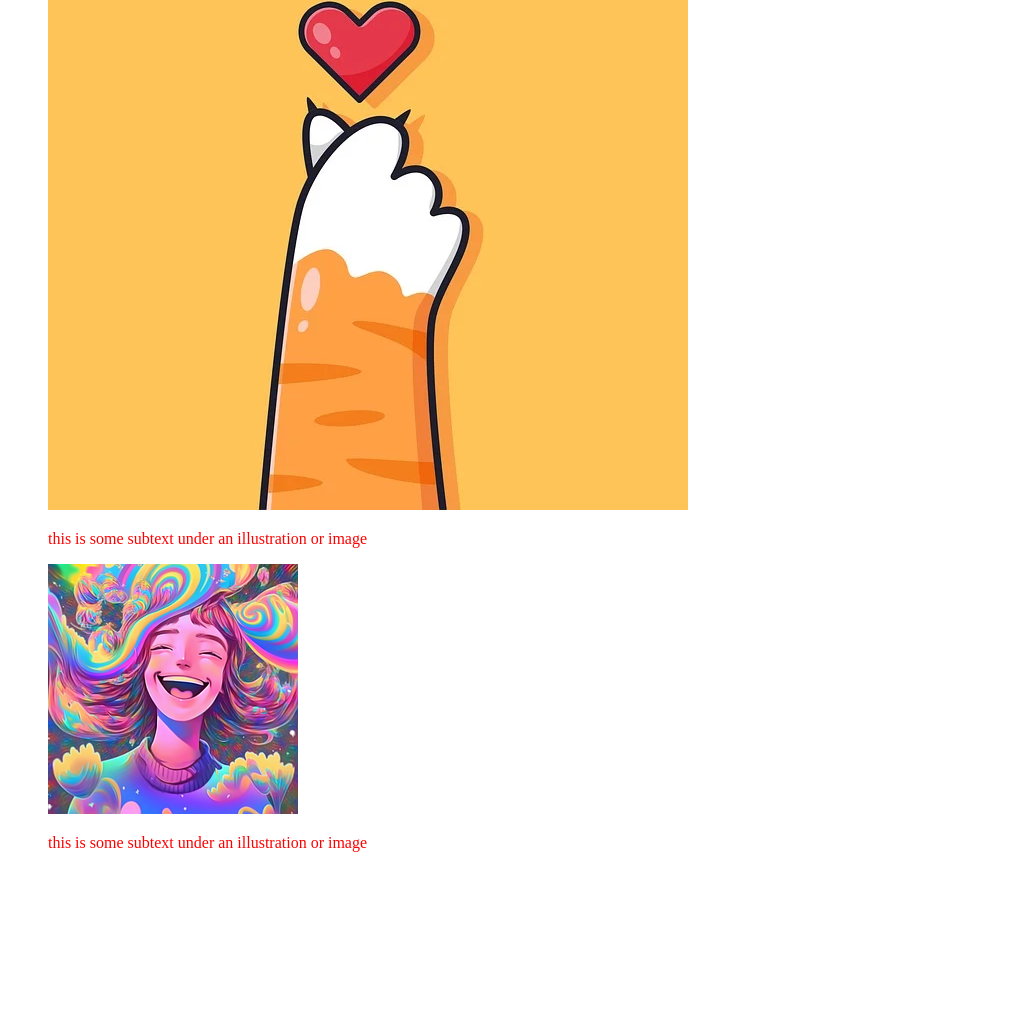
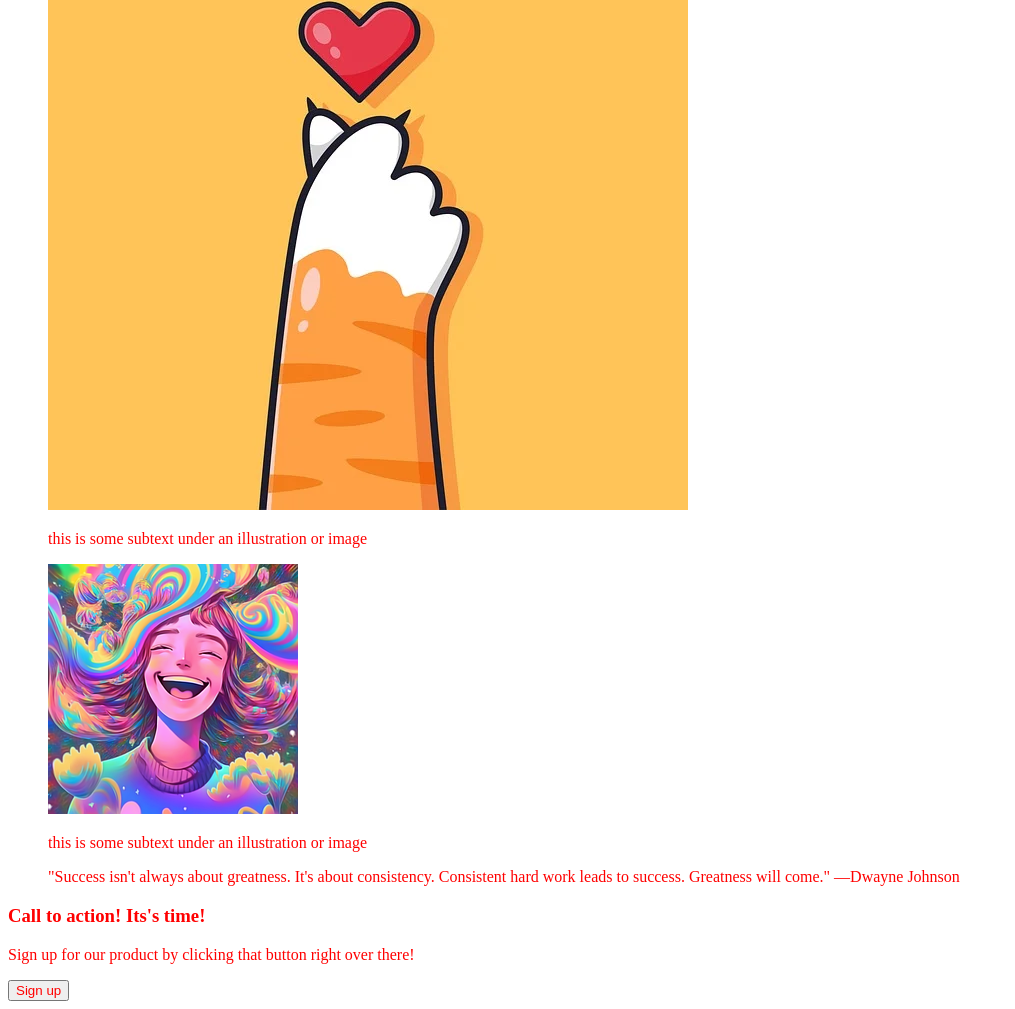
Before and after one commit to HectorMilla/business-landing-page, a plain HTML site: page index.html in a window 1280 px wide. Shown: the part 1770-2779 px from the top of the page, without its empty margins (0-1015 px from the left). Before the commit the page ends 2638 px from the top, so only its background shows below. Drawn offline with Linux system fonts and the light colour scheme.

Commit message:
created quote and footer section

```diff
--- a/index.html
+++ b/index.html
@@ -51,5 +51,21 @@
         </li>
       </ul>
     </section>
+    <section class="quote">
+      <div class="quote-1">
+        <blockquote>
+          "Success isn't always about greatness. It's about consistency.
+          Consistent hard work leads to success. Greatness will come."
+          <span class="quote-source">—Dwayne Johnson</span>
+        </blockquote>
+      </div>
+    </section>
+    <footer>
+      <div>
+        <h3>Call to action! Its's time!</h3>
+        <p>Sign up for our product by clicking that button right over there!</p>
+      </div>
+      <button>Sign up</button>
+    </footer>
   </body>
 </html>
--- a/styles.css
+++ b/styles.css
@@ -2,3 +2,6 @@
   color: red;
   list-style: none;
 }
+nav {
+  background-color: #1f2937;
+}
```
